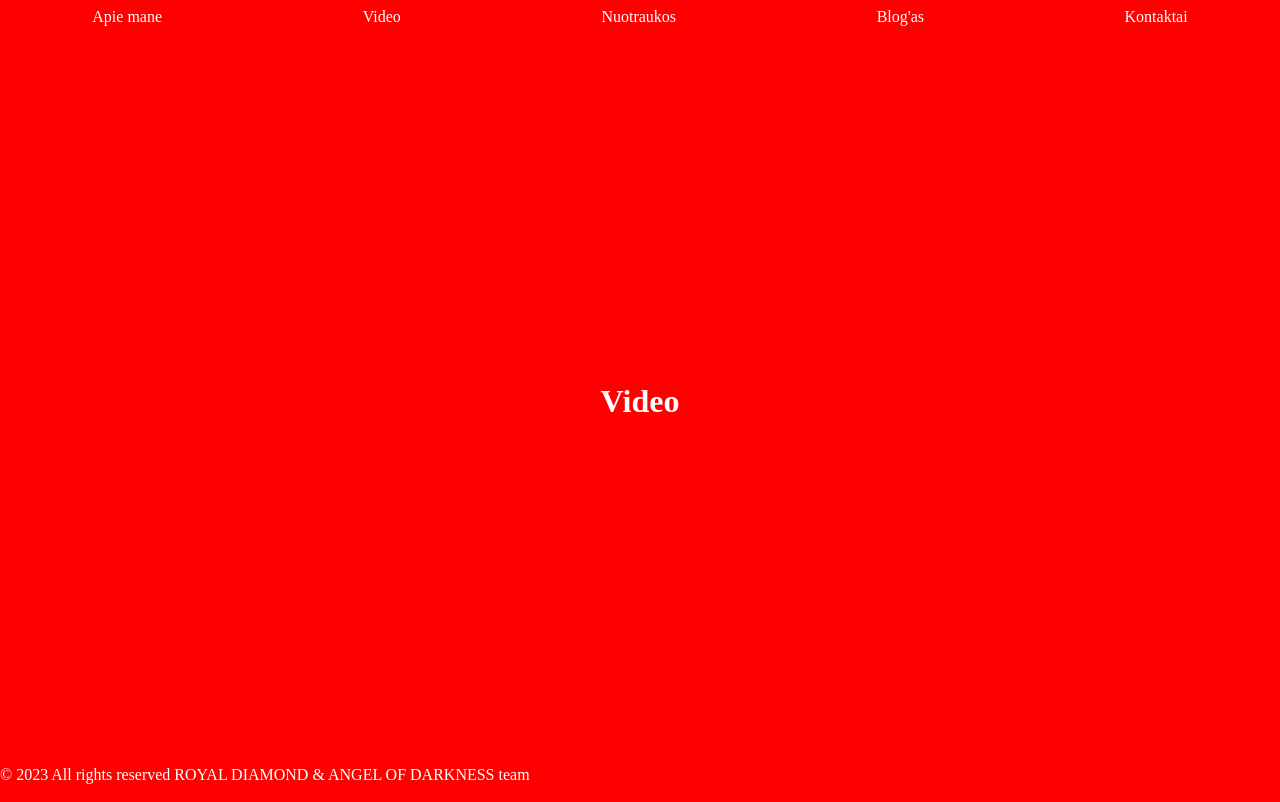
After one commit to SandraAngelOfDarkness/RD, a Django app: page /video/ in a window 1280 px wide. The commit adds this page. Run offline with Django 4.2, Linux system fonts and the light colour scheme; data that the repository does not hold is empty.

Commit message:
new:foto,video, upd:settings, models, view,base

```diff
--- a/rd_royal/rd_royal/settings.py
+++ b/rd_royal/rd_royal/settings.py
@@ -127,4 +127,4 @@ STATIC_ROOT = BASE_DIR.joinpath(STATIC_URL)
 DEFAULT_AUTO_FIELD = 'django.db.models.BigAutoField'
 
 MEDIA_URL = '/media/'
-MEDIA_ROOT = os.path.join(BASE_DIR, 'media/')
+MEDIA_ROOT = os.path.join(BASE_DIR, 'media')
--- a/rd_royal/royal/models.py
+++ b/rd_royal/royal/models.py
@@ -18,7 +18,7 @@ class Video(models.Model):
     published_date = models.DateTimeField(auto_now_add=True)
 
     def __str__(self):
-        return str(self.video_file)
+        return self.title
 
     class Meta:
         verbose_name = ("Video")
--- a/rd_royal/royal/templates/base.html
+++ b/rd_royal/royal/templates/base.html
@@ -12,8 +12,8 @@
     <header>
         <ul>
             <li><a href="{% url "about" %}">Apie mane</a></li>
-            <li><a href="{% url "index" %}">Video</a></li>
-            <li><a href="{% url "index" %}">Foto</a></li>
+            <li><a href="{% url "video" %}">Video</a></li>
+            <li><a href="{% url "foto" %}">Nuotraukos</a></li>
             <li><a href="{% url "index" %}">Blog'as</a></li>
             <li><a href="{% url "contact" %}">Kontaktai</a></li>
         </ul>
--- /dev/null
+++ b/rd_royal/royal/templates/royal/video.html
@@ -0,0 +1,19 @@
+{% extends 'base.html' %}
+
+{% block content %}
+    <h1>Video</h1>
+    {% for video in video %}
+        <div>
+            <h2>{{ video.title }}</h2>
+            <p>{{ video.description }}</p>
+            <video width="320" height="240" controls>
+                {% if video.video_file.name|lower|slice:'-4' == '.mp4' %}
+                    <source src="{{ video.video_file.url }}" type="video/mp4">
+                {% else %}
+                    <p>This video format is not supported.</p>
+                {% endif %}
+                Your browser does not support the video tag.
+            </video>
+        </div>
+    {% endfor %}
+{% endblock %}
--- a/rd_royal/royal/urls.py
+++ b/rd_royal/royal/urls.py
@@ -4,5 +4,7 @@ from . import views
 urlpatterns = [
     path("", views.index, name='index'),
     path('about/', views.about, name='about'),
+    path('video/', views.video, name='video'),
+    path('foto/', views.foto, name='foto'),
     path('contact/', views.contact, name='contact'),
 ]
--- a/rd_royal/royal/views.py
+++ b/rd_royal/royal/views.py
@@ -11,6 +11,14 @@ def about(request):
     context = {'about': about}
     return render(request, 'royal/about.html', context)
 
+def video(request):
+    video = models.Video.objects.all()
+    return render(request, 'royal/video.html', {'video': video})
+
+def foto(request):
+    foto = models.Foto.objects.all()
+    return render(request, 'royal/foto.html', {'foto': foto})
+
 def contact(request):
     if request.method == 'POST':
         name = request.POST.get('name')
```
Also changed, not shown: rd_royal/royal/templates/royal/foto.html (added, +13 -0 lines), 1 other file.
